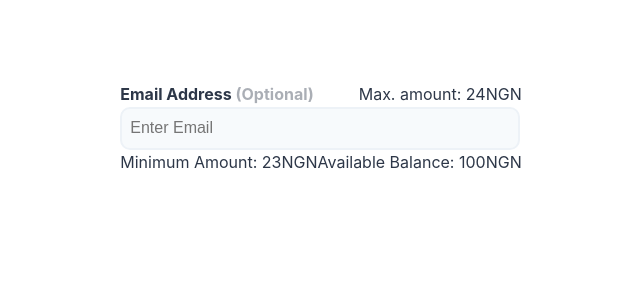
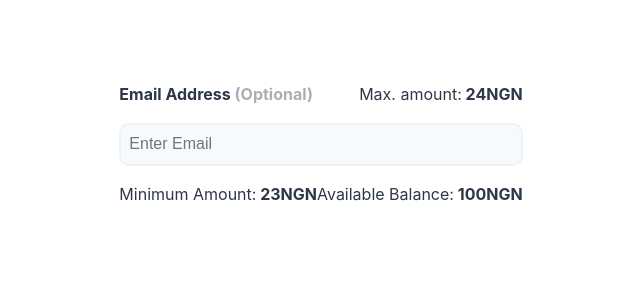
Before and after one commit to adejolx/intro-to-hocs, a React (Vite) app: page / in a window 1280 px wide. Shown: the top 300 px of the page, without its empty margins (319-959 px from the left). Built offline with nearby package versions, Linux system fonts and the light colour scheme.

Commit message:
Add composition styles to input group

```diff
--- a/src/App.css
+++ b/src/App.css
@@ -1,5 +1,5 @@
 .wrapper {
-  max-width: 30rem;
+  max-width: 40rem;
   margin-inline: auto;
   padding-block: 1em;
   padding-inline: 1em;
@@ -10,6 +10,37 @@
   padding: 0.5rem;
 }
 
+.highlight-error {
+  background-color: #e29ca293;
+  padding: 0.5em;
+  border-radius: 0.15rem;
+}
+
+.stack-s > * + * {
+  margin-top: 1rem;
+}
+
+.input-group {
+  max-width: 30rem;
+}
+.input-body {
+  display: flex;
+  align-items: center;
+  gap: 1rem;
+}
+.input-body > * {
+  flex-grow: 1;
+}
+.input-body > :first-child {
+  flex-basis: 70%;
+}
+.input-body > :nth-child(2) {
+  flex-basis: 30%;
+}
+
+.bold {
+  font-weight: 700;
+}
 /* Form
 ––––––––––––––––––––––––––––––––– */
 label {
```
